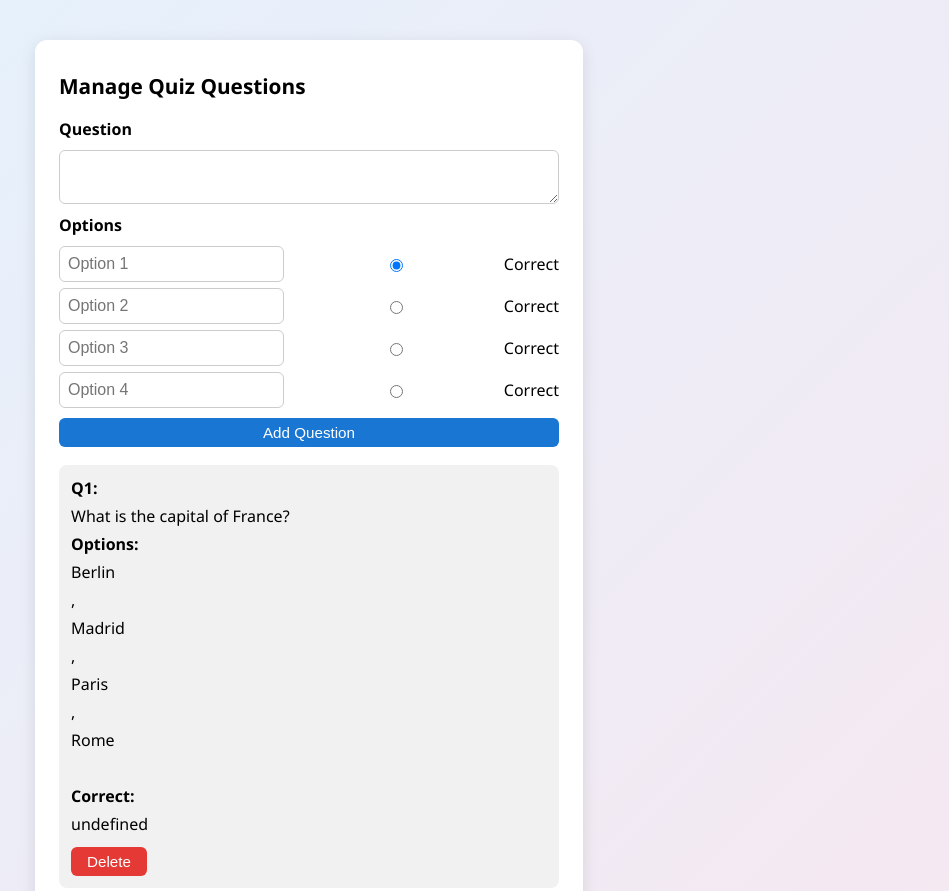
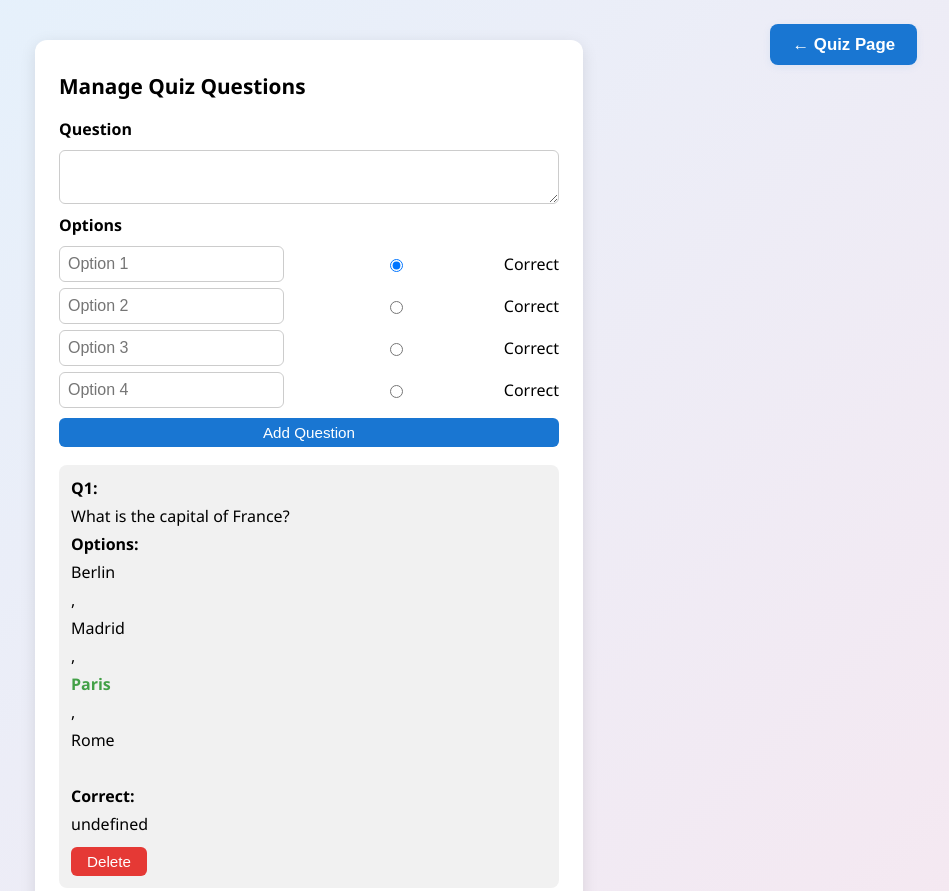
Before and after one commit to onurrdd/Quiz-App, a plain HTML site: page admin.html in a window 1280 px wide. Shown: the top 891 px of the page, without its empty margins (331-1280 px from the left). Drawn offline with Linux system fonts and the light colour scheme.

Commit message:
admin page index.html redirect button added

```diff
--- a/admin.html
+++ b/admin.html
@@ -21,10 +21,36 @@
         .add-form .option-row { display: flex; gap: 8px; align-items: center; }
         .add-form .option-row input { flex: 1; }
         .add-form .correct-radio { margin-left: 8px; }
-        @media (max-width: 600px) { .admin-container { max-width: 98vw; padding: 16px 6px; } }
+        .admin-link-btn {
+            position: absolute;
+            top: 24px;
+            right: 32px;
+            background: #1976d2;
+            color: #fff;
+            border: none;
+            border-radius: 8px;
+            padding: 10px 22px;
+            font-size: 1.05rem;
+            font-weight: 600;
+            box-shadow: 0 2px 8px rgba(25,118,210,0.08);
+            cursor: pointer;
+            transition: background 0.2s, box-shadow 0.2s;
+            z-index: 10;
+        }
+        .admin-link-btn:hover {
+            background: #1565c0;
+            box-shadow: 0 4px 16px rgba(25,118,210,0.13);
+        }
+        @media (max-width: 600px) {
+            .admin-container { max-width: 98vw; padding: 16px 6px; }
+            .admin-link-btn { top: 12px; right: 8px; padding: 8px 14px; font-size: 0.98rem; }
+        }
     </style>
 </head>
 <body>
+    <button class="admin-link-btn" onclick="window.location.href='index.html'">
+        <span style="vertical-align:middle;">&#8592; Quiz Page</span>
+    </button>
     <div class="admin-container">
         <div class="admin-title">Manage Quiz Questions</div>
         <form class="add-form" id="addForm">
--- a/admin.js
+++ b/admin.js
@@ -41,7 +41,7 @@ function renderQuestions() {
     const div = document.createElement('div');
     div.className = 'question-item';
     div.innerHTML = `<b>Q${idx+1}:</b> ${q.question}<br>
-      <b>Options:</b> ${q.options.map((opt,i) => `<span${i===q.answer?' ' : ''}>${opt}</span>`).join(', ')}<br>
+      <b>Options:</b> ${q.options.map((opt,i) => `<span${i===q.correct?' style=\'color:#43a047;font-weight:600;\' ' : ''}>${opt}</span>`).join(', ')}<br>
       <b>Correct:</b> ${q.options[q.answer]}`;
     const actions = document.createElement('div');
     actions.className = 'question-actions';
```
